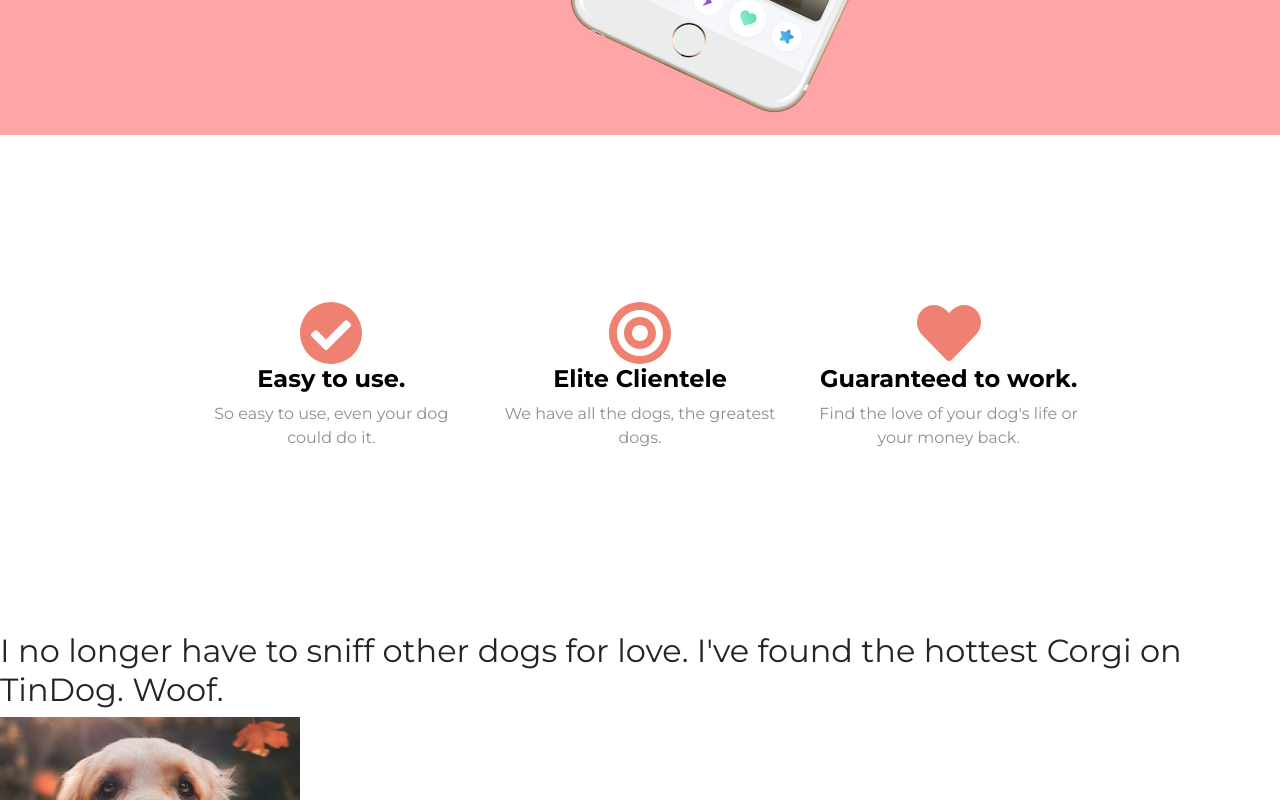
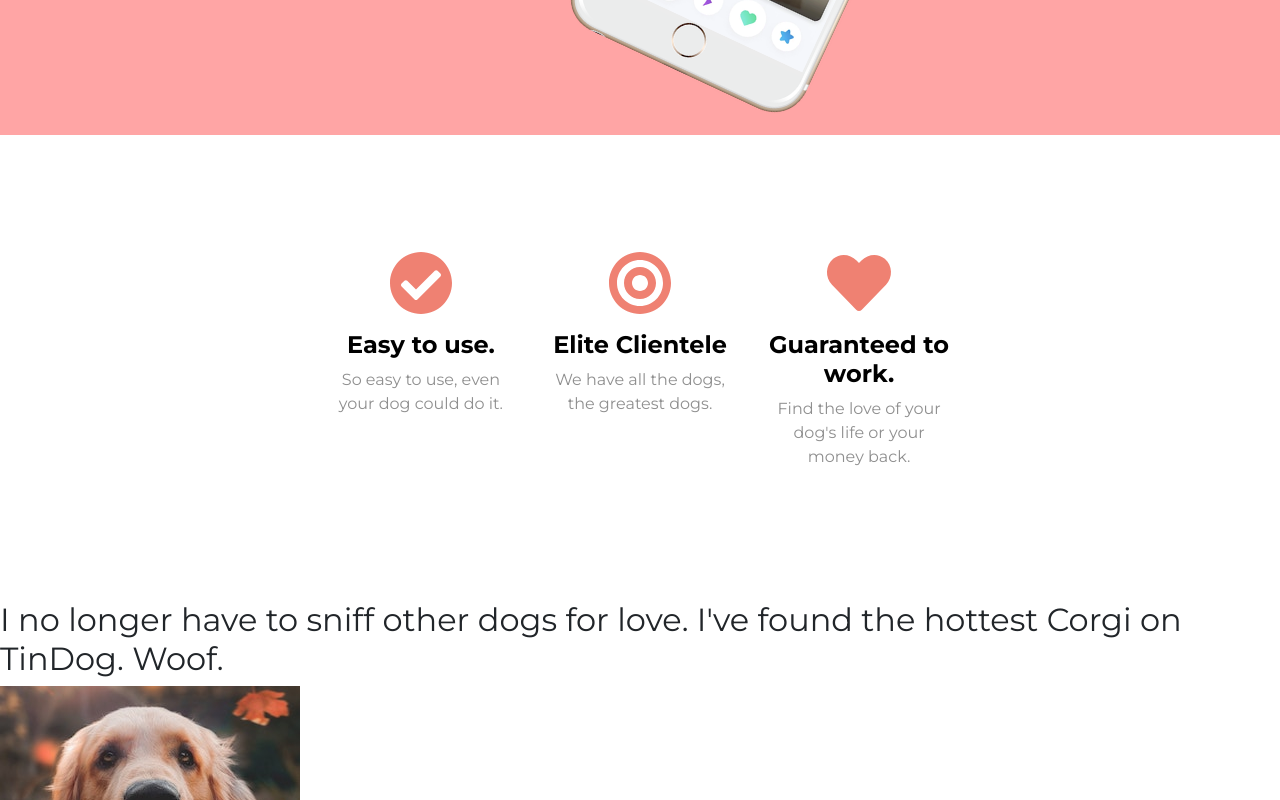
Before and after one commit to kamitom/re.born, a plain HTML site: page index-b.html in a window 1280 px wide. Shown: the part 600-1400 px from the top of the page. Drawn offline with nearby package versions, Linux system fonts and the light colour scheme.

Commit message:
refactor: some grunt tasks about css

```diff
--- a/css/styles2.css
+++ b/css/styles2.css
@@ -12,11 +12,21 @@
 
 }
 
+h3 {
+    color: #000;
+    font-weight: 700;
+    font-size: 1.5rem;
+}
+
+p {
+    color: #8f8f8f;
+}
 
 /**** CLASS SELECTOR ****/
 
 .zhong {
     line-height: 2;
+    color: #fff;
 }
 
 
@@ -52,24 +62,21 @@
     transform: rotate(25deg);
 }
 
+
+/* Features Section */
 .features-icon {
     color: #ef8172;
-    zoom: 400%
+    margin-bottom: 1rem;
 }
 
 .features-icon:hover {
-    color: #000;
-    zoom: 400%
+    color: #8f8f8f;
 }
 
-.features-size {
-    color: #000;
-    font-weight: 700;
-    font-size: 1.5rem;
-}
 
-.features-p {
-    color: #8f8f8f;
+.feature-box {
+    text-align: center;
+
 }
 
 /**** ID SELECTOR ****/
@@ -82,6 +89,5 @@
 
 #features {
     color: #8f8f8f;
-    text-align: center;
-    margin: 10% auto;
+    padding: 7% 15%;
 }
--- a/index-b.html
+++ b/index-b.html
@@ -125,20 +125,20 @@
 
           <div class="container-fluid">
             <div class="row">
-              <div class="col-lg-4">
-                  <i class="fas fa-check-circle features-icon"></i>
-                  <h3 class="features-size">Easy to use.</h3>
+              <div class="feature-box col-lg-4">
+                  <i class="fas fa-check-circle fa-4x features-icon"></i>
+                  <h3>Easy to use.</h3>
                   <p>So easy to use, even your dog could do it.</p>
               </div>
 
-              <div class="col-lg-4">
-                <i class="fas fa-bullseye features-icon"></i>
-                  <h3 class="features-size">Elite Clientele</h3>
+              <div class="feature-box col-lg-4">
+                <i class="fas fa-bullseye fa-4x features-icon"></i>
+                  <h3>Elite Clientele</h3>
                   <p>We have all the dogs, the greatest dogs.</p>
               </div>
-              <div class="col-lg-4">
-                <i class="fas fa-heart features-icon"></i>
-                  <h3 class="features-size">Guaranteed to work.</h3>
+              <div class="feature-box col-lg-4">
+                <i class="fas fa-heart fa-4x features-icon"></i>
+                  <h3>Guaranteed to work.</h3>
                   <p>Find the love of your dog's life or your money back.</p>
               </div>
 
```
